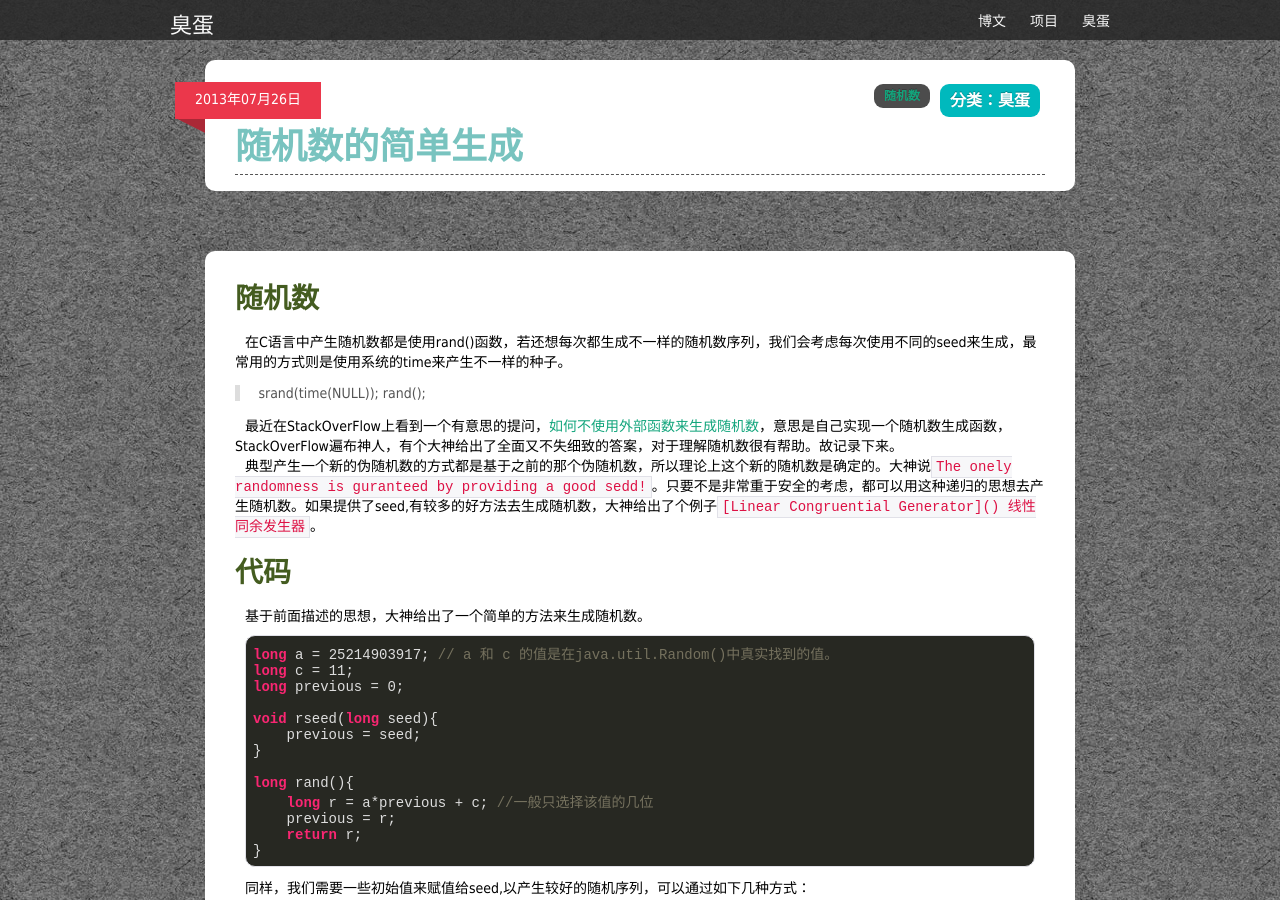
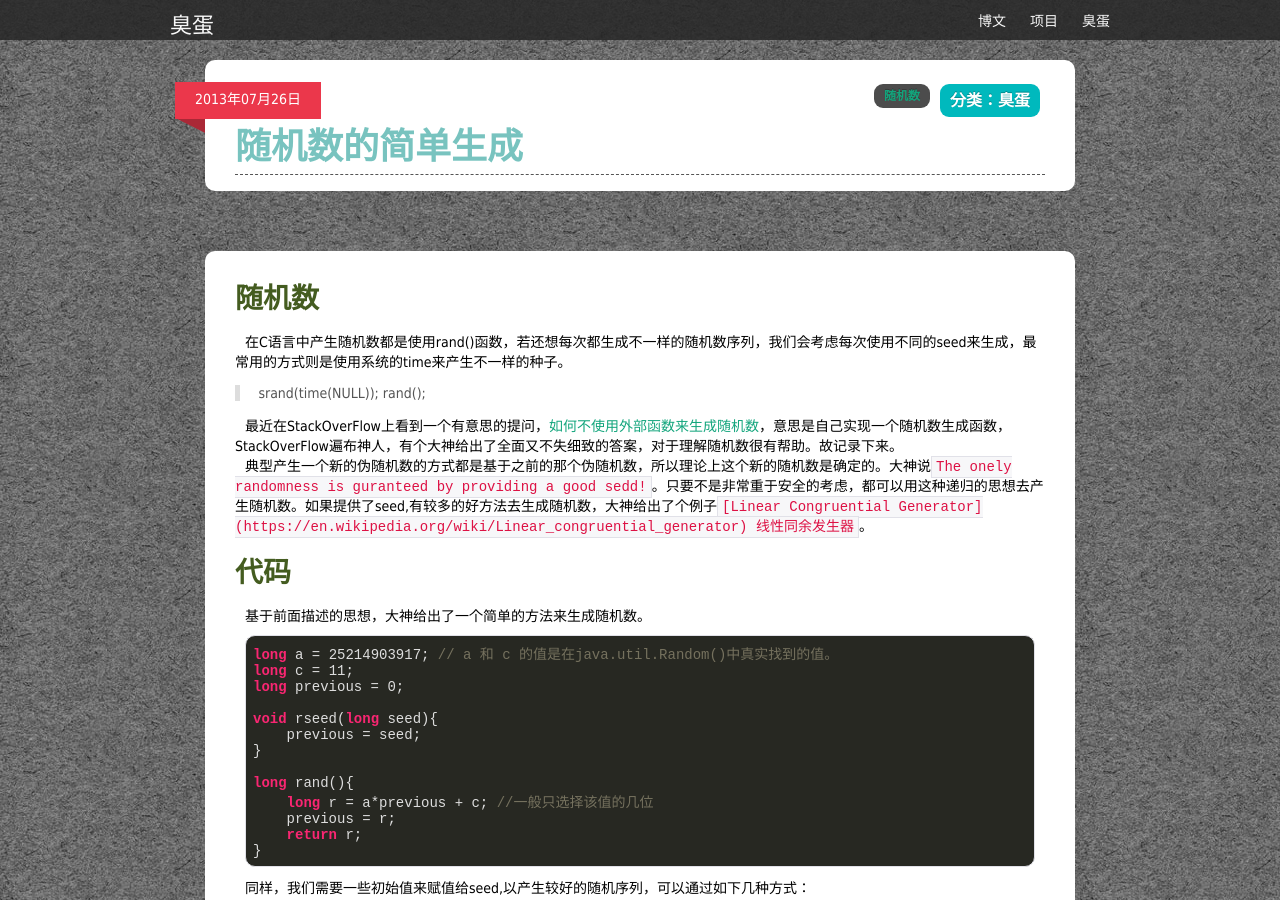
Before and after one commit to liuan/blog, a Jekyll site: the page built from _posts/2013-7-26-随机数的简单生成.md, in a window 1280 px wide and 900 px high. Built offline with Jekyll 4.4.1, drawn with Linux system fonts in a browser that asks for light colours; Markdown is read by kramdown in place of the engine named in the settings; comment, search, counter and statistics services are not loaded; some of the changed lines change nothing that is shown.

Commit message:
a new article about random

```diff
--- a/_posts/2013-7-26-随机数的简单生成.md
+++ b/_posts/2013-7-26-随机数的简单生成.md
@@ -13,7 +13,7 @@ tags: 随机数
 
 最近在StackOverFlow上看到一个有意思的提问，[如何不使用外部函数来生成随机数](http://stackoverflow.com/questions/15038174/generate-random-numbers-without-using-any-external-functions)，意思是自己实现一个随机数生成函数，StackOverFlow遍布神人，有个大神给出了全面又不失细致的答案，对于理解随机数很有帮助。故记录下来。
 
-典型产生一个新的伪随机数的方式都是基于之前的那个伪随机数，所以理论上这个新的随机数是确定的。大神说`The onely randomness is guranteed by providing a good sedd!`。只要不是非常重于安全的考虑，都可以用这种递归的思想去产生随机数。如果提供了seed,有较多的好方法去生成随机数，大神给出了个例子`[Linear Congruential Generator]() 线性同余发生器`。
+典型产生一个新的伪随机数的方式都是基于之前的那个伪随机数，所以理论上这个新的随机数是确定的。大神说`The onely randomness is guranteed by providing a good sedd!`。只要不是非常重于安全的考虑，都可以用这种递归的思想去产生随机数。如果提供了seed,有较多的好方法去生成随机数，大神给出了个例子`[Linear Congruential Generator](https://en.wikipedia.org/wiki/Linear_congruential_generator) 线性同余发生器`。
 
 ### 代码
 
```
